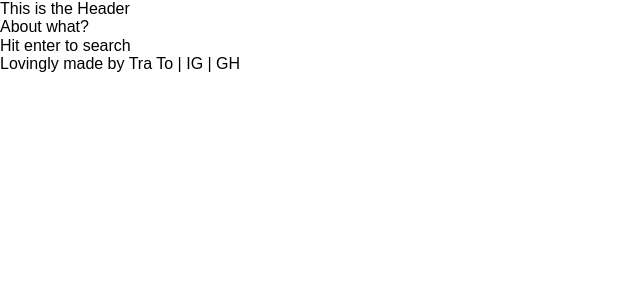
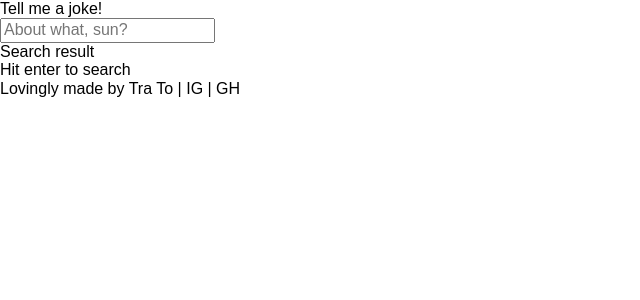
Before and after one commit to tothutra/dad-jokes.4days, a React (Create React App) app: page / in a window 1280 px wide. Shown: the top 300 px of the page, without its empty margins (0-640 px from the left). Built offline with nearby package versions, Linux system fonts and the light colour scheme.

Commit message:
add input element

```diff
--- a/src/components/App.js
+++ b/src/components/App.js
@@ -1,6 +1,6 @@
 import React, { Component } from 'react';
 import Header from './Header'
-import Search from './Search'
+import SearchResult from './SearchResult'
 import Hint from './Hint'
 import Footer from './Footer'
 
@@ -14,11 +14,26 @@ class App extends Component {
       joke: null
     }
   }
+  handleChange = (e) => {
+    const {value} = e.target
+    this.setState((prevState) => ({
+      ...prevState,
+      searchTerm: value,
+      hintText: value.length > 2? `Hit enter to search ${value}` : ''
+    }))
+  }
+
   render() {
     return (
       <div>
         <Header {...this.state} />
-        <Search {...this.state} />
+        <input
+          className=""
+          placeholder="About what, sun?"
+          value={this.state.searchTerm}
+          onChange={this.handleChange}
+        />
+        <SearchResult {...this.state} {...this.actions}/>
         <Hint {...this.state} />
         <Footer {...this.state} />
       </div>
--- a/src/components/Header.js
+++ b/src/components/Header.js
@@ -1,7 +1,7 @@
 import React, { Component } from 'react';
 
 const Header = () => (
-  <div>This is the Header</div>
+  <div>Tell me a joke!</div>
 )
 
 export default Header;
--- a/src/components/Search.js
+++ /dev/null
@@ -1,5 +0,0 @@
-import React, { Component } from 'react';
-const Search = () => (
-  <div>About what?</div>
-)
-export default Search;
--- /dev/null
+++ b/src/components/SearchResult.js
@@ -0,0 +1,7 @@
+import React, { Component } from 'react';
+
+const SearchResult = () => (
+  <div>Search result</div>
+)
+
+export default SearchResult;
```
